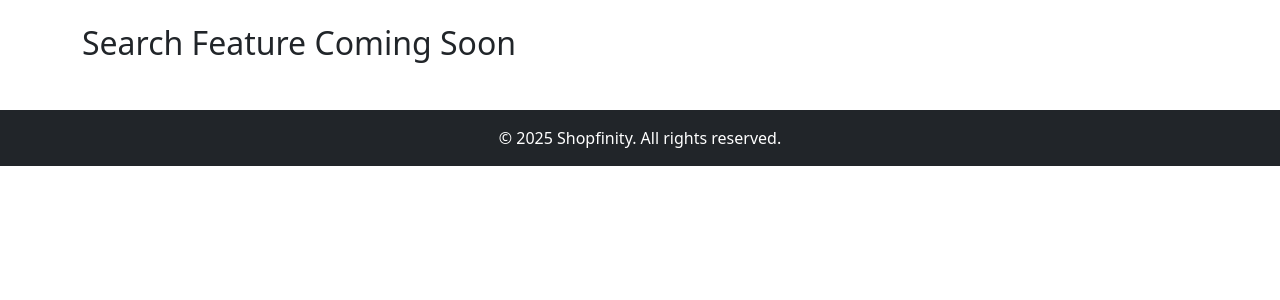
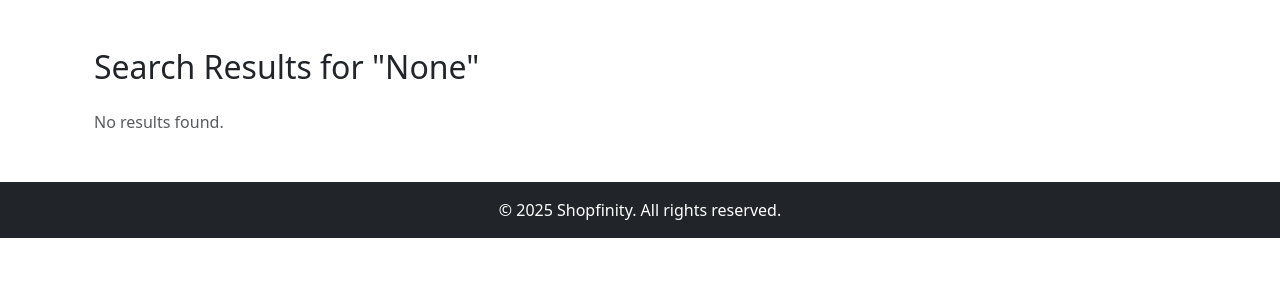
Before and after one commit to M-Swathi22/E-Commerce, a Django app: page /search/ in a window 1280 px wide. Shown: the part 56-356 px from the top of the page. Run offline with Django 5.2, Linux system fonts and the light colour scheme; parts of the project's set-up code (start-up, migrations or seed data) failed here and were passed over.

Commit message:
Added product search functionality with search results page

```diff
--- a/ecommerce_site/ecommerce_project/ecommerce_app/templates/home.html
+++ b/ecommerce_site/ecommerce_project/ecommerce_app/templates/home.html
@@ -10,7 +10,7 @@
   <div class="position-absolute top-0 start-0 w-100 h-100 d-flex flex-column justify-content-center align-items-center" style="background-color: rgba(0,0,0,0.5);">
     <h1 class="display-4 fw-bold">Welcome to <span style="color: #ffcc00;">Shopfinity</span> 🛍️</h1>
     <p class="fs-5">Discover amazing products, great deals, and fast delivery — all in one place.</p>
- <a href="{% url 'categories' %}" class="btn btn-warning btn-lg fw-semibold mt-3">Explore Categories</a>
+    <a href="{% url 'categories' %}" class="btn btn-warning btn-lg fw-semibold mt-3">Explore Categories</a>
   </div>
 </div>
 
@@ -19,7 +19,7 @@
   <h3 class="mb-4 text-center">🗂️ Shop by Categories</h3>
   <div class="row row-cols-2 row-cols-md-3 row-cols-lg-6 g-4">
 
-     Category Card Template
+    <!-- Category Card Template -->
     {% for category in categories %}
     <div class="col">
       <div class="card text-center border-0 shadow-sm h-100">
--- a/ecommerce_site/ecommerce_project/ecommerce_app/templates/search.html
+++ /dev/null
@@ -1,4 +0,0 @@
-{% extends 'base.html' %}
-{% block content %}
-<h2>Search Feature Coming Soon</h2>
-{% endblock %}
--- /dev/null
+++ b/ecommerce_site/ecommerce_project/ecommerce_app/templates/search_results.html
@@ -0,0 +1,25 @@
+{% extends 'base.html' %}
+{% block content %}
+<div class="container mt-5">
+    <h2 class="mb-4">Search Results for "{{ query }}"</h2>
+
+    {% if results %}
+        <div class="row">
+            {% for product in results %}
+                <div class="col-md-4 mb-4">
+                    <div class="card h-100">
+                        <img src="{{ product.image.url }}" class="card-img-top" alt="{{ product.name }}" style="height: 200px; object-fit: contain;">
+                        <div class="card-body">
+                            <h5 class="card-title">{{ product.name }}</h5>
+                            <p class="card-text">₹{{ product.price }}</p>
+                            <a href="{% url 'product_detail' product.id %}" class="btn btn-primary btn-sm">View</a>
+                        </div>
+                    </div>
+                </div>
+            {% endfor %}
+        </div>
+    {% else %}
+        <p class="text-muted">No results found.</p>
+    {% endif %}
+</div>
+{% endblock %}
--- a/ecommerce_site/ecommerce_project/ecommerce_app/urls.py
+++ b/ecommerce_site/ecommerce_project/ecommerce_app/urls.py
@@ -5,7 +5,6 @@ urlpatterns = [
      path('', views.home, name='home'),
      path('register/', views.register, name='register'),
      path('login/', views.login_view, name='login'),
-     path('search/', views.search, name='search'),
      path('categories/',views.categories,name='categories'),
      path('categories/<str:category>/', views.category_products, name='category_products'),
      path('product/<int:product_id>/', views.product_detail, name='product_detail'),
@@ -19,5 +18,6 @@ urlpatterns = [
      path('confirm-order/', views.confirm_order, name='confirm_order'),
      path('create_checkout_session/', views.create_checkout_session, name='create_checkout_session'),
      path('payment_success/',views. payment_success, name='payment_success'),
-     path('payment_cancel/',views. payment_cancel, name='payment_cancel')
+     path('payment_cancel/',views. payment_cancel, name='payment_cancel'),
+     path('search/', views.search_view, name='search'),
 ]
--- a/ecommerce_site/ecommerce_project/ecommerce_app/views.py
+++ b/ecommerce_site/ecommerce_project/ecommerce_app/views.py
@@ -7,6 +7,8 @@ from django.http import Http404
 from .models import Customer
 from django.contrib import messages
 from .models import Order, OrderItem
+from django.db.models import Q
+
 
 stripe.api_key = settings.STRIPE_SECRET_KEY
 
@@ -46,9 +48,6 @@ def login_view(request):
         except Customer.DoesNotExist:
             return render(request, 'login.html', {'error': 'Invalid email or password'})
     return render(request, 'login.html')
-
-def search(request):
-    return render(request, 'search.html')
 
 def categories(request):
     return render(request, 'categories.html')
@@ -267,3 +266,18 @@ def payment_success(request):
 
 def payment_cancel(request):
     return render(request, 'payment_cancel.html')
+
+def search_view(request):
+    query = request.GET.get('query')
+    results = []
+
+    if query:
+        results = Product.objects.filter(
+            Q(name__icontains=query) | Q(description__icontains=query)
+        )
+
+    context = {
+        'query': query,
+        'results': results,
+    }
+    return render(request, 'search_results.html', context)
```
